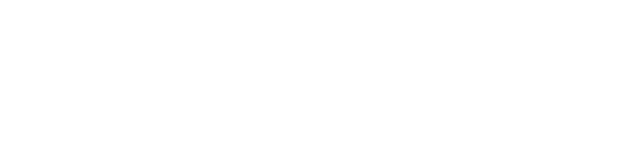
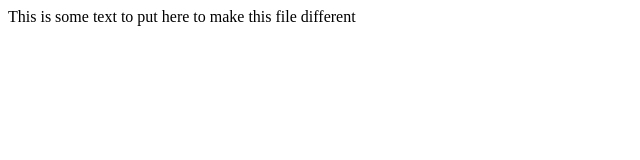
Before and after one commit to JackStorror/git-demo, a plain HTML site: page index.html in a window 1280 px wide. Shown: the whole page, without its empty margins (0-640 px from the left). Drawn offline with Linux system fonts and the light colour scheme.

```diff
--- a/index.html
+++ b/index.html
@@ -5,6 +5,7 @@
 		<title>My Home Page</title>
 		</head>
 		<body>
+		This is some text to put here to make this file different
 			<nav></nav>
 			<header></header>
 			<footer></footer>
```
Also changed, not shown: 1 other file.
